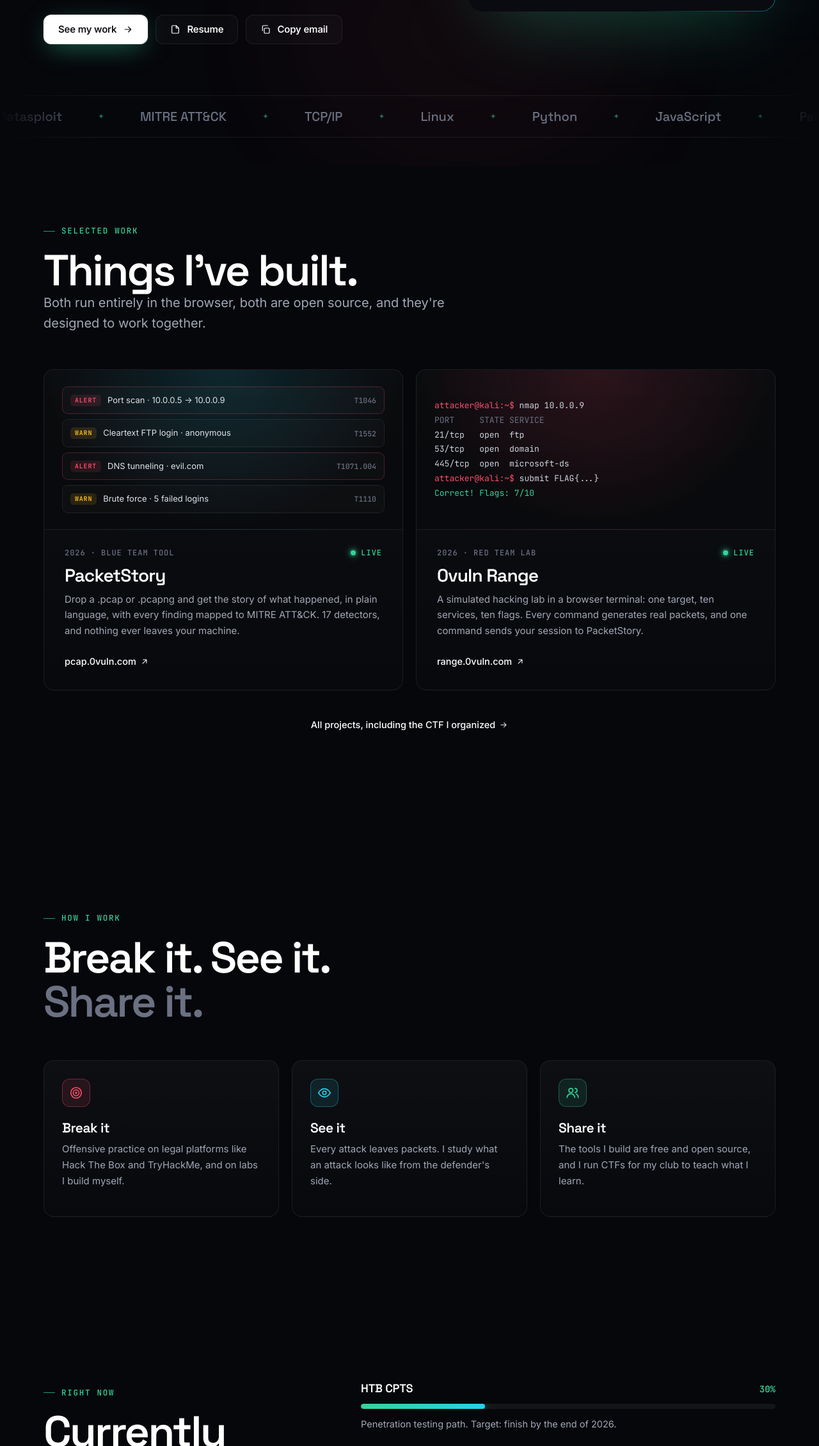
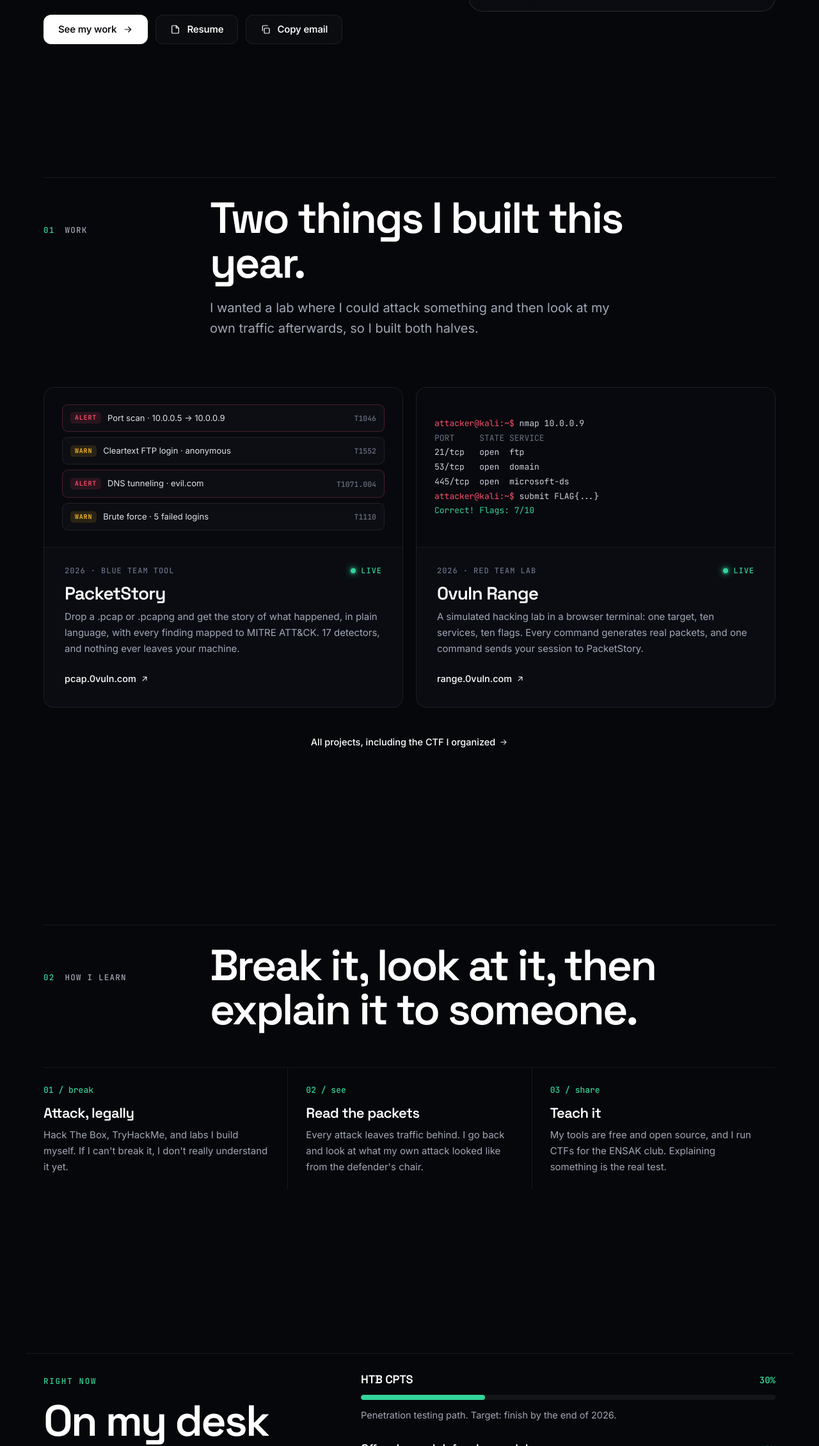
Before and after one commit to Raeene/raeene-site, a plain HTML site: page index.html in a window 1280 px wide. Shown: the part 540-2800 px from the top of the page at 64% size. Drawn offline with Linux system fonts and the light colour scheme.

Commit message:
Less template, more identity
- Drop glow blobs, gradient text, cursor spotlights, giant footer word
- Numbered, asymmetric section heads; icon-card grids become plain
  spec rows and numbered steps
- Rewrite copy in a first-person, specific voice
- Left-aligned hub hero; NEW badge kept

Co-Authored-By: Claude Opus 5.5 <noreply@anthropic.com>

```diff
--- a/ds.css
+++ b/ds.css
@@ -276,3 +276,49 @@ a.card:hover { transform: translateY(-3px); }
 
 /* grid children may shrink below their content width (prevents mobile overflow) */
 .grid > *, .me-grid > *, .ps-grid > *, .shell-grid > *, .now-split > *, .about-grid > *, .priv > *, .rg-app > *, .work > *, .bento > *, .loop > * { min-width: 0; }
+
+/* =====================================================================
+   v2.1 identity: fewer template tropes, more structure
+   ===================================================================== */
+/* background: a quiet grid only, no drifting color blobs */
+.bg-fx i { display: none; }
+.bg-fx::before { opacity: .4; }
+/* emphasis is one solid color, never a gradient */
+.grad, .grad-acc { background: none; -webkit-background-clip: initial; background-clip: initial; color: var(--acc); }
+/* cards: plain border, no cursor spotlight, no lift */
+.card::before, .card::after { display: none; }
+.card { background: var(--bg-2); }
+.card:hover { border-color: var(--line-2); }
+a.card:hover { transform: none; }
+.btn-primary, .btn-primary:hover { box-shadow: none; }
+.btn-primary:hover { background: #e9ebf0; }
+.foot-word { display: none; }
+
+/* numbered, asymmetric section heads: "01  Label | Heading" */
+body { counter-reset: sec; }
+.section-head { max-width: none; display: grid; grid-template-columns: 220px minmax(0, 760px); gap: 0 40px; align-items: baseline; padding-top: 28px; border-top: 1px solid var(--line); }
+.section-head > :not(.eyebrow) { grid-column: 2; }
+.section-head .eyebrow { grid-row: 1 / span 3; counter-increment: sec; color: var(--muted); letter-spacing: .1em; margin: 0; }
+.section-head .eyebrow::before { content: counter(sec, decimal-leading-zero); width: auto; height: auto; background: none; opacity: 1; color: var(--acc); margin-right: 6px; }
+.section-head .lead { margin-top: 20px; }
+.section-head.center { text-align: left; margin-left: 0; }
+@media (max-width: 820px) { .section-head { grid-template-columns: 1fr; } .section-head > * { grid-column: 1 !important; } .section-head .eyebrow { grid-row: auto; margin-bottom: 18px; } }
+
+/* plain spec rows (used instead of icon-card grids) */
+.spec { border-top: 1px solid var(--line); }
+.spec > div { display: grid; grid-template-columns: 220px minmax(0, 1fr); gap: 8px 40px; padding: 26px 0; border-bottom: 1px solid var(--line); }
+.spec dt, .spec .k { font: 500 13px/1.7 var(--mono); color: var(--acc); }
+.spec dd, .spec .v { margin: 0; color: var(--muted); font-size: 16px; max-width: 760px; }
+.spec dd b, .spec .v b { color: #fff; font-weight: 600; }
+@media (max-width: 820px) { .spec > div { grid-template-columns: 1fr; } }
+
+/* numbered steps (instead of icon cards) */
+.steps { display: grid; grid-template-columns: repeat(3, minmax(0, 1fr)); border-top: 1px solid var(--line); }
+.steps > div { padding: 28px 28px 8px 0; }
+.steps > div + div { padding-left: 28px; border-left: 1px solid var(--line); }
+.steps .n { display: block; font: 500 13px/1 var(--mono); color: var(--acc); margin-bottom: 18px; }
+.steps h3 { font-size: 22px; margin-bottom: 10px; }
+.steps p { color: var(--muted); font-size: 15px; }
+@media (max-width: 820px) { .steps { grid-template-columns: 1fr; } .steps > div, .steps > div + div { padding: 24px 0 4px; border-left: 0; border-bottom: 1px solid var(--line); } }
+.eyebrow::before { display: none; }
+.section-head .eyebrow::before { display: inline; }
--- a/index.html
+++ b/index.html
@@ -64,19 +64,12 @@
     </div>
   </section>
 
-  <div class="marquee" aria-label="Tools and skills">
-    <div class="mq-track">
-      <span>Nmap</span><span>Wireshark</span><span>Metasploit</span><span>MITRE ATT&amp;CK</span><span>TCP/IP</span><span>Linux</span><span>Python</span><span>JavaScript</span><span>Packet analysis</span><span>Enumeration</span><span>Firewalls</span><span>Git</span>
-      <span aria-hidden="true">Nmap</span><span aria-hidden="true">Wireshark</span><span aria-hidden="true">Metasploit</span><span aria-hidden="true">MITRE ATT&amp;CK</span><span aria-hidden="true">TCP/IP</span><span aria-hidden="true">Linux</span><span aria-hidden="true">Python</span><span aria-hidden="true">JavaScript</span><span aria-hidden="true">Packet analysis</span><span aria-hidden="true">Enumeration</span><span aria-hidden="true">Firewalls</span><span aria-hidden="true">Git</span>
-    </div>
-  </div>
-
   <section class="section">
     <div class="wrap">
       <div class="section-head reveal">
-        <p class="eyebrow">Selected work</p>
-        <h2 class="h-1">Things I've built.</h2>
-        <p class="lead">Both run entirely in the browser, both are open source, and they're designed to work together.</p>
+        <p class="eyebrow">Work</p>
+        <h2 class="h-1">Two things I built this year.</h2>
+        <p class="lead">I wanted a lab where I could attack something and then look at my own traffic afterwards, so I built both halves.</p>
       </div>
       <div class="work">
         <a class="card c-cyan proj reveal" href="https://pcap.0vuln.com/">
@@ -118,13 +111,13 @@
   <section class="section">
     <div class="wrap">
       <div class="section-head reveal">
-        <p class="eyebrow">How I work</p>
-        <h2 class="h-1">Break it. See it.<br><span class="dim">Share it.</span></h2>
+        <p class="eyebrow">How I learn</p>
+        <h2 class="h-1">Break it, look at it, then explain it to someone.</h2>
       </div>
-      <div class="grid g3">
-        <div class="card c-red reveal"><span class="ic"><svg viewBox="0 0 24 24" fill="none" stroke="currentColor" stroke-width="1.8" stroke-linecap="round" stroke-linejoin="round" aria-hidden="true"><circle cx="12" cy="12" r="9"/><circle cx="12" cy="12" r="5"/><circle cx="12" cy="12" r="1"/></svg></span><h3>Break it</h3><p>Offensive practice on legal platforms like Hack The Box and TryHackMe, and on labs I build myself.</p></div>
-        <div class="card c-cyan reveal d1"><span class="ic"><svg viewBox="0 0 24 24" fill="none" stroke="currentColor" stroke-width="1.8" stroke-linecap="round" stroke-linejoin="round" aria-hidden="true"><path d="M2 12s3.6-7 10-7 10 7 10 7-3.6 7-10 7S2 12 2 12z"/><circle cx="12" cy="12" r="3"/></svg></span><h3>See it</h3><p>Every attack leaves packets. I study what an attack looks like from the defender's side.</p></div>
-        <div class="card c-green reveal d2"><span class="ic"><svg viewBox="0 0 24 24" fill="none" stroke="currentColor" stroke-width="1.8" stroke-linecap="round" stroke-linejoin="round" aria-hidden="true"><circle cx="9" cy="8" r="3.5"/><path d="M2.5 20a6.5 6.5 0 0 1 13 0M16 4.5a3.5 3.5 0 0 1 0 7M18 14a6.5 6.5 0 0 1 3.5 6"/></svg></span><h3>Share it</h3><p>The tools I build are free and open source, and I run CTFs for my club to teach what I learn.</p></div>
+      <div class="steps reveal">
+        <div><span class="n">01 / break</span><h3>Attack, legally</h3><p>Hack The Box, TryHackMe, and labs I build myself. If I can't break it, I don't really understand it yet.</p></div>
+        <div><span class="n">02 / see</span><h3>Read the packets</h3><p>Every attack leaves traffic behind. I go back and look at what my own attack looked like from the defender's chair.</p></div>
+        <div><span class="n">03 / share</span><h3>Teach it</h3><p>My tools are free and open source, and I run CTFs for the ENSAK club. Explaining something is the real test.</p></div>
       </div>
     </div>
   </section>
@@ -133,7 +126,7 @@
     <div class="wrap now-split">
       <div class="reveal">
         <p class="eyebrow">Right now</p>
-        <h2 class="h-1">Currently<br>learning.</h2>
+        <h2 class="h-1">On my desk this term.</h2>
         <p class="lead">What I'm working through this term, and how far along I am.</p>
         <a class="more" href="/now/">Everything I'm working on <svg viewBox="0 0 24 24" fill="none" stroke="currentColor" stroke-width="1.8" stroke-linecap="round" stroke-linejoin="round" aria-hidden="true"><path d="M5 12h14M13 6l6 6-6 6"/></svg></a>
       </div>
@@ -149,8 +142,8 @@
     <div class="wrap">
       <div class="contact reveal">
         <p class="eyebrow">Contact</p>
-        <h2 class="h-1">Let's build or break<br>something together.</h2>
-        <p class="lead">Internships, projects, CTF collaborations, or just to say hi.</p>
+        <h2 class="h-1">Write to me.</h2>
+        <p class="lead">Internships, a project, a CTF team that needs one more person, or a question about the tools. I answer.</p>
         <button class="mail-big" type="button" data-copy="raaene@protonmail.com" data-copy-msg="Email copied">raaene@protonmail.com<span><svg viewBox="0 0 24 24" fill="none" stroke="currentColor" stroke-width="1.8" stroke-linecap="round" stroke-linejoin="round" aria-hidden="true"><rect x="9" y="9" width="12" height="12" rx="2"/><path d="M5 15V5a2 2 0 0 1 2-2h10"/></svg>click to copy</span></button>
         <div class="row">
           <a class="btn btn-ghost" href="https://github.com/Raeene"><svg viewBox="0 0 24 24" fill="none" stroke="currentColor" stroke-width="1.8" stroke-linecap="round" stroke-linejoin="round" aria-hidden="true"><path d="M9 19c-4.3 1.4-4.3-2.5-6-3m12 5v-3.5c0-1 .1-1.4-.5-2 2.8-.3 5.5-1.4 5.5-6a4.6 4.6 0 0 0-1.3-3.2 4.2 4.2 0 0 0-.1-3.2s-1.1-.3-3.5 1.3a12 12 0 0 0-6.2 0C6.5 2.8 5.4 3.1 5.4 3.1a4.2 4.2 0 0 0-.1 3.2A4.6 4.6 0 0 0 4 9.5c0 4.6 2.7 5.7 5.5 6-.6.6-.6 1.2-.5 2V21"/></svg>GitHub</a>
--- a/raeene.css
+++ b/raeene.css
@@ -143,3 +143,16 @@
 .nf .lead { margin: 0 auto 36px; }
 .nf .row { justify-content: center; }
 @media (max-width: 520px) { .id-term { font-size: 12px; } .id-in { padding: 20px; } .me-hero .row .btn { flex: 1; } }
+
+/* v2.1 */
+.idcard { animation: none; background: var(--line-2); box-shadow: none; }
+.avatar { box-shadow: none; }
+.me-hero h1 .grad-acc { color: var(--green); }
+.contact { text-align: left; padding: 72px 0 0; border: 0; border-top: 1px solid var(--line); border-radius: 0; background: none; }
+.contact .lead { margin-left: 0; }
+.contact .row { justify-content: flex-start; }
+.mail-big { align-items: flex-start; }
+.bar i { box-shadow: none; background: var(--green); }
+.proj-vis { background: rgba(0, 0, 0, .25); }
+.timeline li::before { box-shadow: none; }
+.now-split { border-top: 1px solid var(--line); padding-top: 28px; }
```
